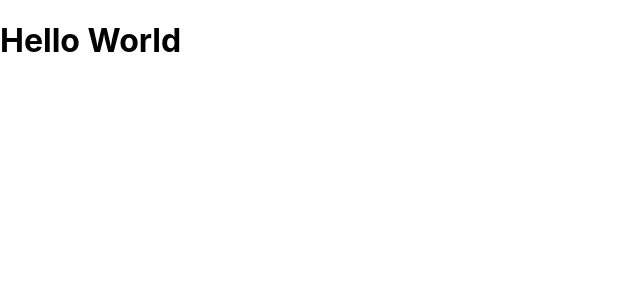
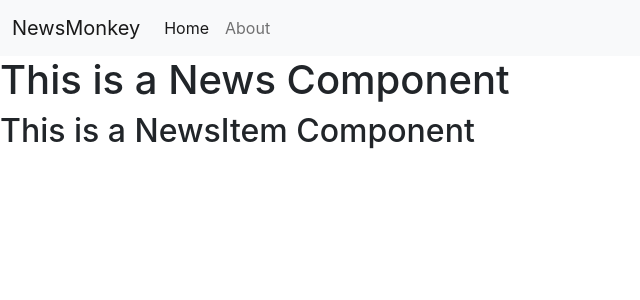
Before and after one commit to paarth14/NewsMonkey-React, a React (Create React App) app: page / in a window 1280 px wide. Shown: the top 300 px of the page, without its empty margins (0-640 px from the left). Built offline with nearby package versions, Linux system fonts and the light colour scheme.

Commit message:
Created the Component Structure of NewsMonkey App

```diff
--- a/public/index.html
+++ b/public/index.html
@@ -7,7 +7,7 @@
     <meta name="theme-color" content="#000000" />
     <meta
       name="description"
-      content="Web site created using create-react-app"
+      content="NewsMonkey is a news app which can be used to grab quick daily news bites. If you are interested in news, weather, politics and sports news, newsmonkey is for you!"
     />
     <link rel="apple-touch-icon" href="%PUBLIC_URL%/logo192.png" />
     <!--
@@ -15,6 +15,12 @@
       user's mobile device or desktop. See https://developers.google.com/web/fundamentals/web-app-manifest/
     -->
     <link rel="manifest" href="%PUBLIC_URL%/manifest.json" />
+    <link
+      href="https://cdn.jsdelivr.net/npm/bootstrap@5.1.3/dist/css/bootstrap.min.css"
+      rel="stylesheet"
+      integrity="sha384-1BmE4kWBq78iYhFldvKuhfTAU6auU8tT94WrHftjDbrCEXSU1oBoqyl2QvZ6jIW3"
+      crossorigin="anonymous"
+    />
     <!--
       Notice the use of %PUBLIC_URL% in the tags above.
       It will be replaced with the URL of the `public` folder during the build.
@@ -24,7 +30,7 @@
       work correctly both with client-side routing and a non-root public URL.
       Learn how to configure a non-root public URL by running `npm run build`.
     -->
-    <title>React App</title>
+    <title>NewsMonkey - Get your daily dose of news for free!</title>
   </head>
   <body>
     <noscript>You need to enable JavaScript to run this app.</noscript>
@@ -39,5 +45,10 @@
       To begin the development, run `npm start` or `yarn start`.
       To create a production bundle, use `npm run build` or `yarn build`.
     -->
+    <script
+      src="https://cdn.jsdelivr.net/npm/bootstrap@5.1.3/dist/js/bootstrap.bundle.min.js"
+      integrity="sha384-ka7Sk0Gln4gmtz2MlQnikT1wXgYsOg+OMhuP+IlRH9sENBO0LRn5q+8nbTov4+1p"
+      crossorigin="anonymous"
+    ></script>
   </body>
 </html>
--- a/src/App.js
+++ b/src/App.js
@@ -1,11 +1,15 @@
-import React, { Component } from 'react'
+import React, { Component } from "react";
+import NavBar from "./components/NavBar";
+import News from "./components/News";
 
 export default class App extends Component {
   render() {
     return (
       <div>
-        <h1>Hello World</h1>
+        {/* <h1>Hello World</h1> */}
+        <NavBar />
+        <News />
       </div>
-    )
+    );
   }
 }
--- /dev/null
+++ b/src/components/NavBar.js
@@ -0,0 +1,44 @@
+import React, { Component } from "react";
+
+export class Navbar extends Component {
+  render() {
+    return (
+      <div>
+        <nav className="navbar navbar-expand-lg navbar-light bg-light">
+          <div className="container-fluid">
+            <a className="navbar-brand" href="/">
+              NewsMonkey
+            </a>
+            <button
+              className="navbar-toggler"
+              type="button"
+              data-bs-toggle="collapse"
+              data-bs-target="#navbarNav"
+              aria-controls="navbarNav"
+              aria-expanded="false"
+              aria-label="Toggle navigation"
+            >
+              <span className="navbar-toggler-icon"></span>
+            </button>
+            <div className="collapse navbar-collapse" id="navbarNav">
+              <ul className="navbar-nav">
+                <li className="nav-item">
+                  <a className="nav-link active" aria-current="page" href="/">
+                    Home
+                  </a>
+                </li>
+                <li className="nav-item">
+                  <a className="nav-link" href="/">
+                    About
+                  </a>
+                </li>
+              </ul>
+            </div>
+          </div>
+        </nav>
+      </div>
+    );
+  }
+}
+
+export default Navbar;
--- /dev/null
+++ b/src/components/News.js
@@ -0,0 +1,15 @@
+import React, { Component } from "react";
+import NewsItem from "./NewsItem";
+
+export class News extends Component {
+  render() {
+    return (
+      <div>
+        <h1>This is a News Component</h1>
+        <NewsItem />
+      </div>
+    );
+  }
+}
+
+export default News;
--- /dev/null
+++ b/src/components/NewsItem.js
@@ -0,0 +1,13 @@
+import React, { Component } from "react";
+
+export class NewsItem extends Component {
+  render() {
+    return (
+      <div>
+        <h2>This is a NewsItem Component</h2>
+      </div>
+    );
+  }
+}
+
+export default NewsItem;
```
